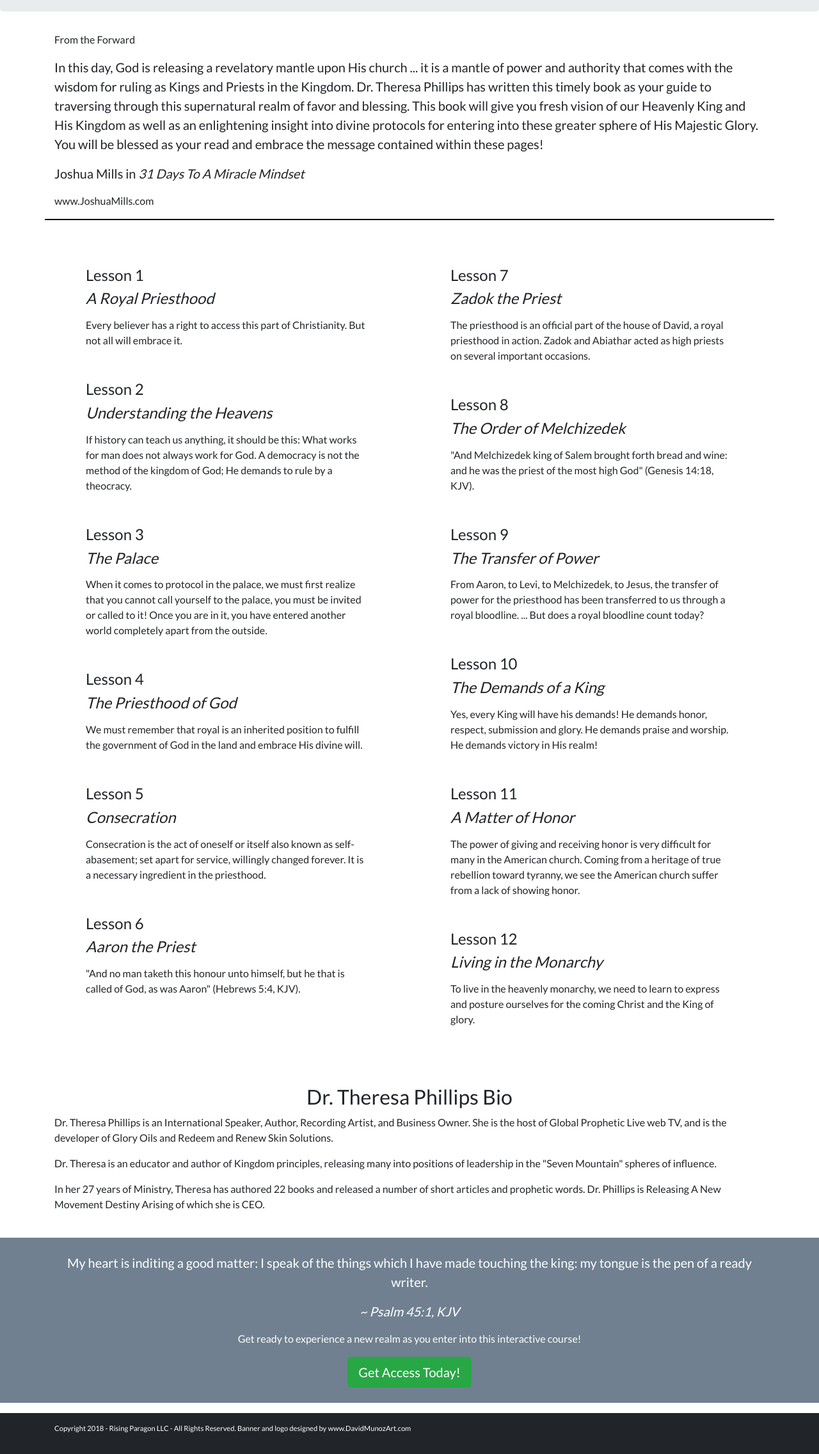
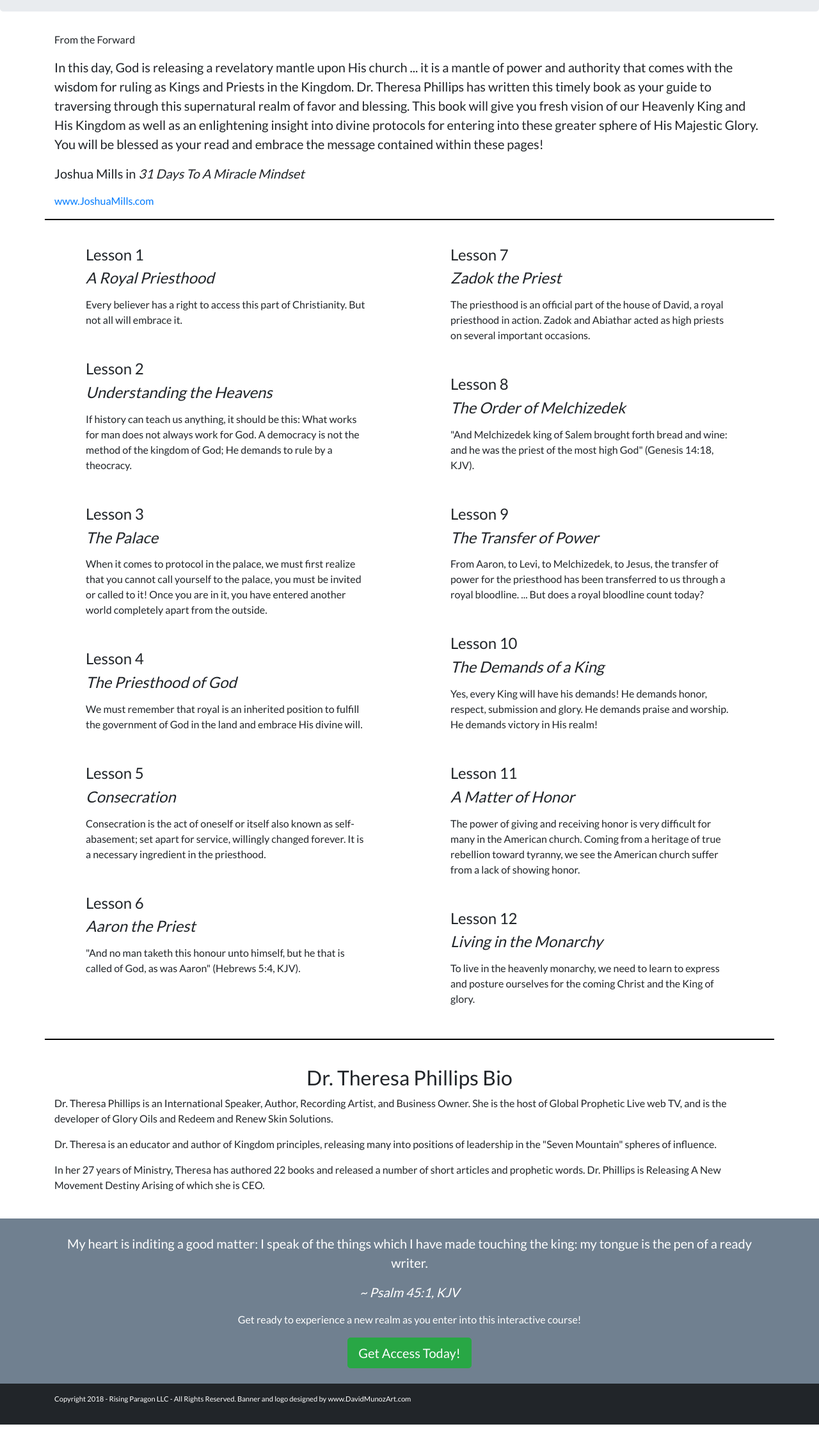
Before and after one commit to jeremybuesking/isaiah22, a plain HTML site: page src/course/yhipk.html in a window 1280 px wide. Shown: the part 720-2992 px from the top of the page at 64% size. After the commit the page ends 2946 px from the top, so only its background shows below. Drawn offline with nearby package versions, Linux system fonts and the light colour scheme.

Commit message:
isaiah housekeeping

```diff
--- a/src/course/yhipk.html
+++ b/src/course/yhipk.html
@@ -109,12 +109,12 @@
         </p>
         <footer>Joshua Mills in <cite>31 Days To A Miracle Mindset</cite></footer>
       </blockquote>
-      <p>www.JoshuaMills.com</p>
+      <p><a href="http://www.JoshuaMills.com">www.JoshuaMills.com</a></p>
     </div>
   </section>
 
   <section class="CourseLanding-breakdown">
-    <div class="container mt-5">
+    <div class="container mt-3 CourseLanding-divider">
       <div class="row">
         <div class="col-12 col-md-6 CourseLanding-breakdown-list">
           <ol class="list-unstyled">
@@ -256,7 +256,7 @@
     </div>
   </section>
 
-  <footer class="footer mt-3">
+  <footer class="footer">
     <div class="container">
       <p class="footer-copy">Copyright 2018 - Rising Paragon LLC - All Rights Reserved. Banner and logo designed
         by <a href="http://www.DavidMunozArt.com">www.DavidMunozArt.com</a></p>
```
Also changed, not shown: src/account.html (+1 -1 lines), src/course/honor.html (+1 -1 lines), src/course/life-repurposed.html (+2 -2 lines), src/course/thc.html (+2 -2 lines), src/course/trg.html (+2 -2 lines), src/courses.html (+1 -1 lines), src/lesson.html (+1 -1 lines), src/login.html (+1 -1 lines).
